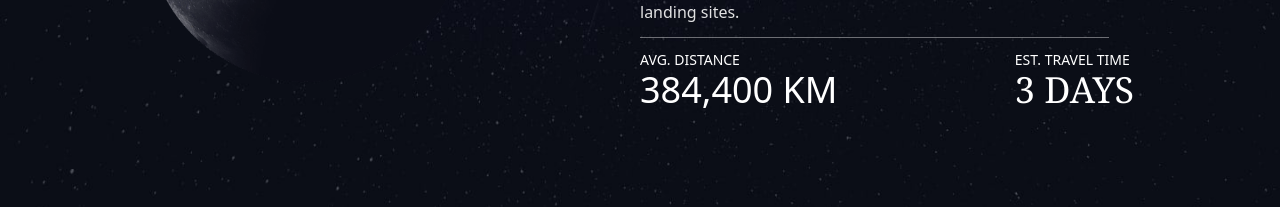
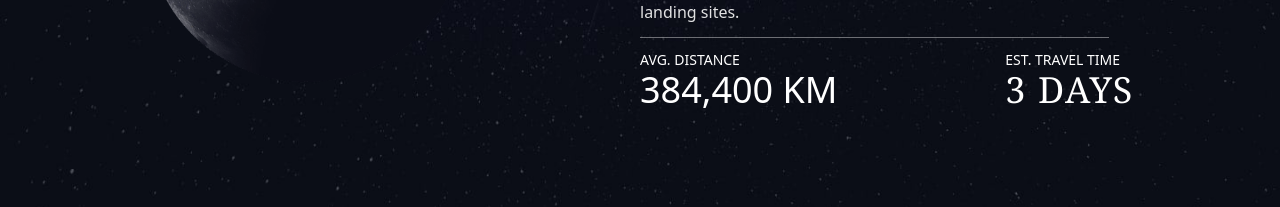
Before and after one commit to Dhavisco/Space-Tourism-Website, a React (Vite) app: page /destination in a window 1280 px wide. Shown: the part 542-749 px from the top of the page. Built offline with nearby package versions, Linux system fonts and the light colour scheme; a web font is replaced by a local one.

Commit message:
letter spacing

```diff
--- a/src/components/Destination/DestinationHero.jsx
+++ b/src/components/Destination/DestinationHero.jsx
@@ -76,7 +76,7 @@ const DestinationHero = () => {
                   <p className="lg:text-sm text-xs font-sans font-light">
                     EST. TRAVEL TIME
                   </p>
-                  <h1 className="lg:text-4xl text-2xl font-serif uppercase font-extralight">
+                  <h1 className="lg:text-4xl text-2xl font-serif uppercase tracking-[0.1rem] font-extralight">
                     {currentDestinationDetails.travel}
                   </h1>
                 </div>
```
